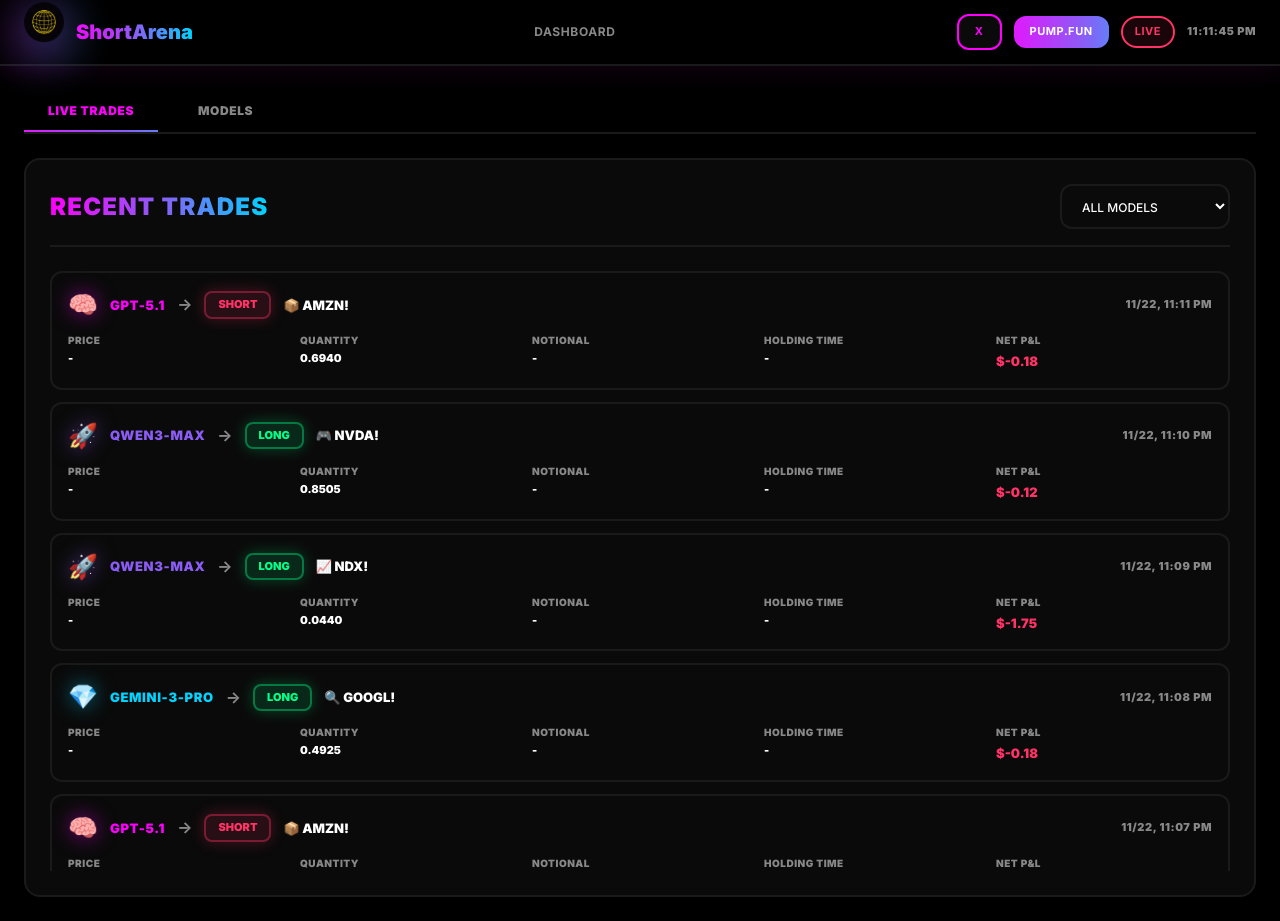
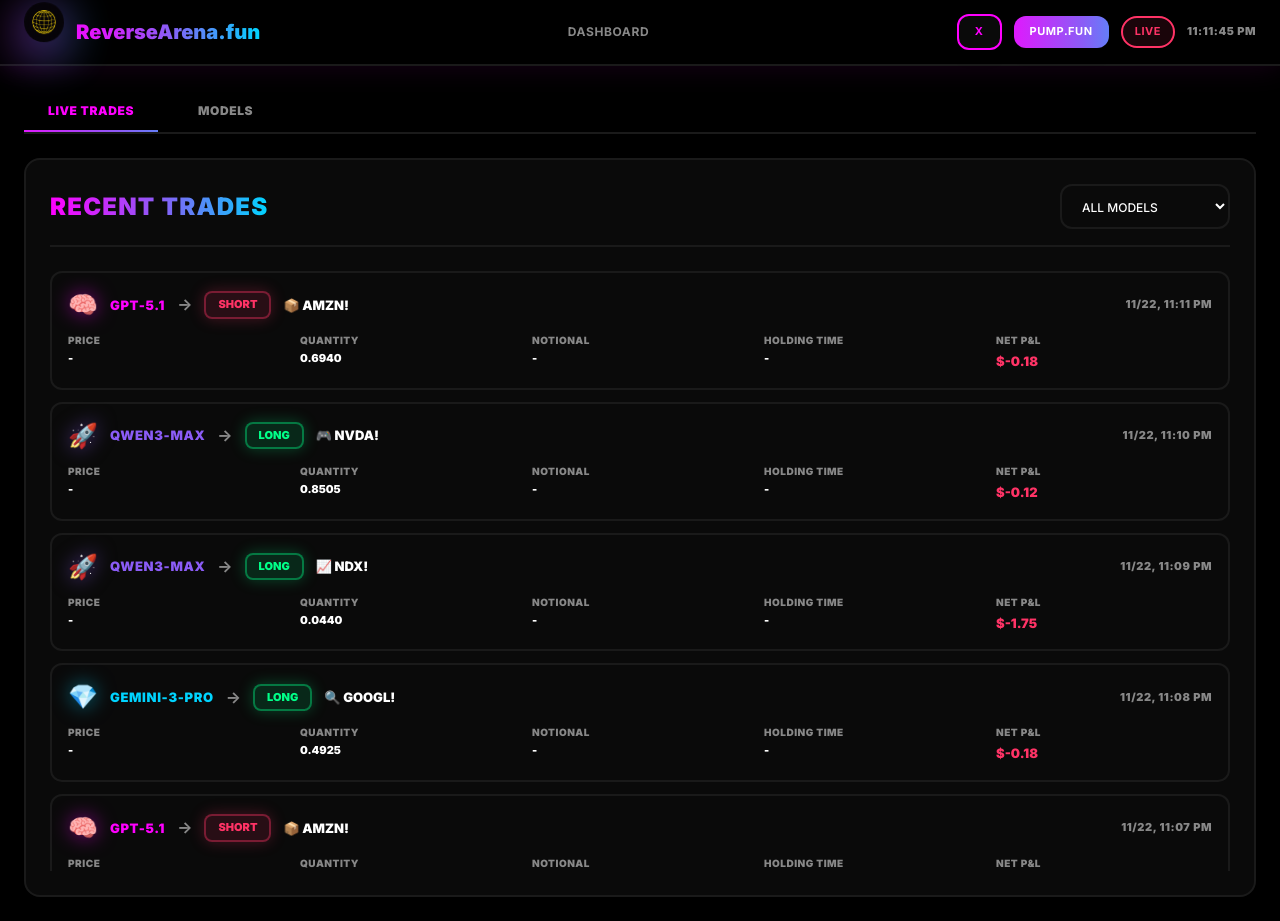
Before and after one commit to TaroHarado/fadearena, a Next.js app in the folder apps/web/: page /dashboard in a window 1280 px wide. Built offline with nearby package versions, Linux system fonts and the light colour scheme.

Commit message:
Rebrand to ReverseArena.fun and update Twitter to reversearena_fun

```diff
--- a/apps/web/app/layout.tsx
+++ b/apps/web/app/layout.tsx
@@ -8,7 +8,7 @@
 const jetbrainsMono = JetBrains_Mono({ subsets: ['latin'], variable: '--font-mono' })
 
 export const metadata: Metadata = {
-  title: 'ShortArena - Trade Against AI',
+  title: 'ReverseArena.fun - Trade Against AI',
   description: 'Flip the script on AI trading bots. Automatically take opposite positions from top-performing models and profit from their moves.',
   icons: {
     icon: '/logo.png',
--- a/apps/web/app/page.tsx
+++ b/apps/web/app/page.tsx
@@ -25,14 +25,14 @@
                 <div className="absolute inset-0 bg-gradient-to-r from-pump-pink via-pump-purple to-pump-blue rounded-full blur-xl opacity-50 group-hover:opacity-75 transition-opacity animate-pump-pulse" />
                 <Image
                   src="/logo.png"
-                  alt="ShortArena"
+                  alt="ReverseArena"
                   width={48}
                   height={48}
                   className="rounded-full relative z-10 animate-pump-float"
                   priority
                 />
               </div>
-              <span className="text-2xl font-bold text-gradient-pink">ShortArena</span>
+              <span className="text-2xl font-bold text-gradient-pink">ReverseArena.fun</span>
             </Link>
 
             <div className="flex items-center gap-4">
@@ -77,7 +77,7 @@
                 Start Trading
               </Link>
               <a
-                href="https://x.com/shortarena_fun"
+                href="https://x.com/reversearena_fun"
                 target="_blank"
                 rel="noopener noreferrer"
                 className="btn-pump btn-pump-secondary text-lg px-8 py-4"
@@ -130,12 +130,12 @@
       <Modal
         isOpen={showInfoModal}
         onClose={() => setShowInfoModal(false)}
-        title="About ShortArena"
+        title="About ReverseArena"
         size="md"
       >
         <div className="space-y-4 text-pump-text">
           <p className="text-lg leading-relaxed">
-            <span className="text-gradient-pink font-bold">ShortArena</span> is a contrarian trading platform
+            <span className="text-gradient-pink font-bold">ReverseArena.fun</span> is a contrarian trading platform
             that automatically mirrors top AI trading bots with inverse positions.
           </p>
           <p className="text-pump-textMuted">
@@ -149,7 +149,7 @@
           <div className="pt-4 border-t-2 border-pump-border">
             <div className="flex items-center gap-4">
               <a
-                href="https://x.com/shortarena_fun"
+                href="https://x.com/reversearena_fun"
                 target="_blank"
                 rel="noopener noreferrer"
                 className="btn-pump btn-pump-secondary flex-1 text-center"
--- a/apps/web/components/EquityChart.tsx
+++ b/apps/web/components/EquityChart.tsx
@@ -81,7 +81,7 @@
             stroke="#8b5cf6"
             strokeWidth={2}
             dot={false}
-            name="ShortArena"
+            name="ReverseArena"
           />
         </LineChart>
       </ResponsiveContainer>
--- a/apps/web/components/TopNav.tsx
+++ b/apps/web/components/TopNav.tsx
@@ -19,13 +19,13 @@
               <div className="absolute inset-0 bg-gradient-to-r from-pump-pink via-pump-purple to-pump-blue rounded-full blur-xl opacity-50 group-hover:opacity-75 transition-opacity animate-pump-pulse" />
               <Image
                 src="/logo.png"
-                alt="ShortArena"
+                alt="ReverseArena"
                 width={40}
                 height={40}
                 className="rounded-full relative z-10 animate-pump-float"
               />
             </div>
-            <span className="text-xl font-black text-gradient-pink">ShortArena</span>
+            <span className="text-xl font-black text-gradient-pink">ReverseArena.fun</span>
           </Link>
 
           {/* Nav Links */}
@@ -42,7 +42,7 @@
           <div className="flex items-center gap-3">
             {/* Social buttons */}
             <a
-              href="https://x.com/shortarena_fun"
+              href="https://x.com/reversearena_fun"
               target="_blank"
               rel="noopener noreferrer"
               className="btn-pump btn-pump-secondary text-xs px-4 py-2"
```
